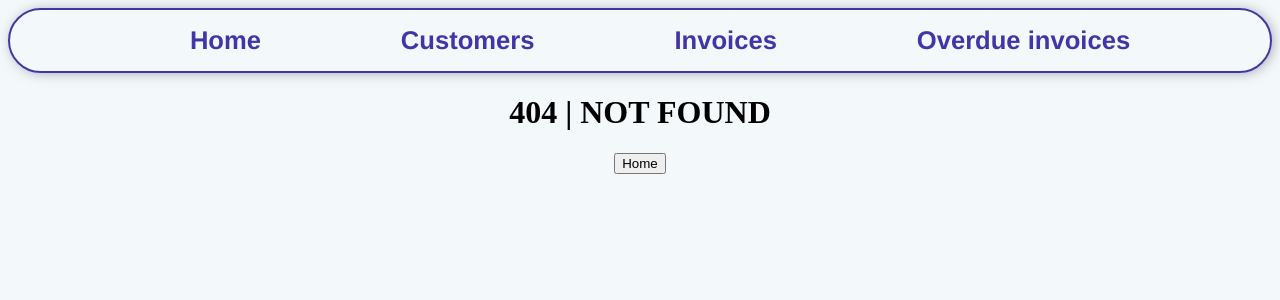
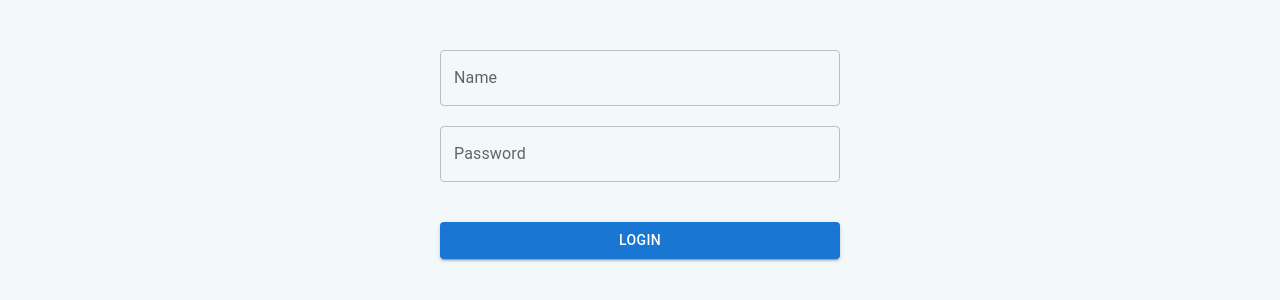
Before and after one commit to AlexVidenov1/University-Invoices-2024, a React (Vite) app in the folder invoice-frontend/: page /login in a window 1280 px wide. Before the commit this address had no page. Shown: the top 300 px of the page. Built offline with nearby package versions, Linux system fonts and the light colour scheme.

Commit message:
Add login and update roots

```diff
--- a/invoice-frontend/src/App.tsx
+++ b/invoice-frontend/src/App.tsx
@@ -15,6 +15,7 @@ import Home from "./Home";
 import OverdueInvoice from "./pages/Invoice/OverdueInvoice";
 import { AdapterDayjs } from "@mui/x-date-pickers/AdapterDayjs";
 import { LocalizationProvider } from "@mui/x-date-pickers";
+import Login from "./pages/Login";
 
 function App() {
   const router = createBrowserRouter(
@@ -34,6 +35,7 @@ function App() {
           errorElement={<Error />}
         />
         <Route path="overdueInvoices" element={<OverdueInvoice />} />
+        <Route path="/login" element={<Login />}></Route>
         <Route path="*" element={<NotFound />} />
       </Route>
     )
--- a/invoice-frontend/src/Home.tsx
+++ b/invoice-frontend/src/Home.tsx
@@ -5,8 +5,23 @@ type Props = {};
 
 const Home = (props: Props) => {
   return (
-    <div>
-      <Button variant="contained">Outlined</Button>
+    <div
+      style={{
+        display: "flex",
+        justifyContent: "center",
+        flexDirection: "column",
+        alignItems: "center",
+      }}
+    >
+      <h1 style={{ textAlign: "center" }}>
+        Welcome to <strong>Invoice Manager!</strong>
+      </h1>
+      <Button
+        style={{ width: "200px", marginTop: "100px", textAlign: "center" }}
+        variant="contained"
+      >
+        Log out
+      </Button>
     </div>
   );
 };
--- a/invoice-frontend/src/interfaces/IInvoice.ts
+++ b/invoice-frontend/src/interfaces/IInvoice.ts
@@ -1,5 +1,4 @@
 import { IPayment } from "./IPayment";
-import { IType } from "./IType";
 
 export interface IInvoice {
   id: number;
--- /dev/null
+++ b/invoice-frontend/src/interfaces/IUser.ts
@@ -0,0 +1,4 @@
+export interface IUser {
+  username: string;
+  password: string;
+}
--- a/invoice-frontend/src/layout/RootLayout.tsx
+++ b/invoice-frontend/src/layout/RootLayout.tsx
@@ -1,13 +1,31 @@
-import React from "react";
+import React, { useEffect, useState } from "react";
 import NavBar from "../NavBar";
-import { Outlet } from "react-router-dom";
+import { Outlet, useLocation } from "react-router-dom";
 
 type Props = {};
 
 const RootLayout = (props: Props) => {
+  const [error, setError] = useState("");
+  const location = useLocation();
+
+  useEffect(() => {
+    if (location.pathname != "/login") {
+      console.log("Checking login...", location);
+      checkLogin();
+    }
+  }, []);
+
+  const checkLogin = () => {
+    const userString = localStorage.getItem("user");
+    if (!userString) {
+      setError(" Error logging in");
+    }
+  };
+
+  if (error) return <div>{`PLEASE LOGIN FIRST :)`}</div>;
   return (
     <div>
-      <NavBar />
+      {location.pathname != "/login" && <NavBar />}
       <Outlet />
     </div>
   );
--- /dev/null
+++ b/invoice-frontend/src/pages/Login.tsx
@@ -0,0 +1,70 @@
+import { Button, TextField } from "@mui/material";
+import React, { useState } from "react";
+import { IUser } from "../interfaces/IUser";
+import { login } from "../services/UserService";
+import { useNavigate } from "react-router-dom";
+
+type Props = {};
+
+const Login = (props: Props) => {
+  const [userData, setUserData] = useState<IUser>({
+    username: "",
+    password: "",
+  });
+  const [error, setError] = useState(" ");
+
+  const navigate = useNavigate();
+
+  const handleChange = (event: React.ChangeEvent<HTMLInputElement>) => {
+    setUserData({
+      ...userData,
+      [event.target.name]: event.target.value,
+    });
+    setError(" ");
+  };
+  const handleSubmit = async (e: React.FormEvent<HTMLFormElement>) => {
+    e.preventDefault();
+    if (userData) {
+      try {
+        const response = await login(userData);
+        const userToken = JSON.stringify(response.access_token);
+
+        localStorage.setItem("user", userToken);
+        navigate("/");
+      } catch {
+        setError("Wrong name or password!");
+      }
+    }
+  };
+
+  return (
+    <form
+      style={{ margin: " 50px auto", width: "400px" }}
+      className="edit-form"
+      onSubmit={(e) => handleSubmit(e)}
+    >
+      <TextField
+        label="Name"
+        name="username"
+        value={userData.username}
+        onChange={handleChange}
+        fullWidth
+      />
+      <TextField
+        label="Password"
+        name="password"
+        type="password"
+        value={userData.password}
+        onChange={handleChange}
+        fullWidth
+      />
+      <div style={{ color: " red" }}>{error.length > 0 && error}</div>
+      {/* ... other fields for middleName, lastName, etc. ... */}
+      <Button type="submit" variant="contained" color="primary">
+        Login
+      </Button>
+    </form>
+  );
+};
+
+export default Login;
--- a/invoice-frontend/src/services/UserService.ts
+++ b/invoice-frontend/src/services/UserService.ts
@@ -0,0 +1,12 @@
+import axios from "axios";
+import { IUser } from "../interfaces/IUser";
+
+export async function login(data: IUser): Promise<any> {
+  try {
+    const response = await axios.post(`http://127.0.0.1:8000/auth/login`, data);
+    return response.data;
+  } catch (error) {
+    console.error("Error logging in", error);
+    throw error;
+  }
+}
```
